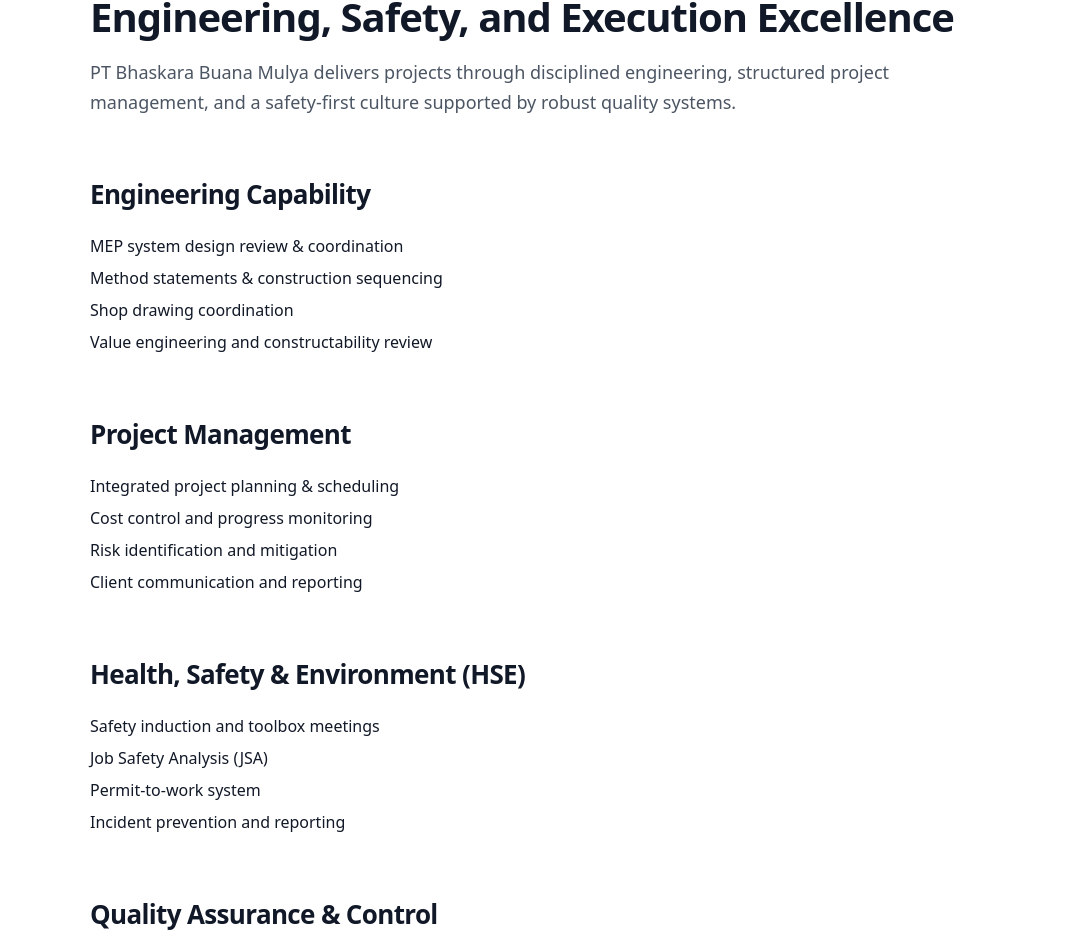
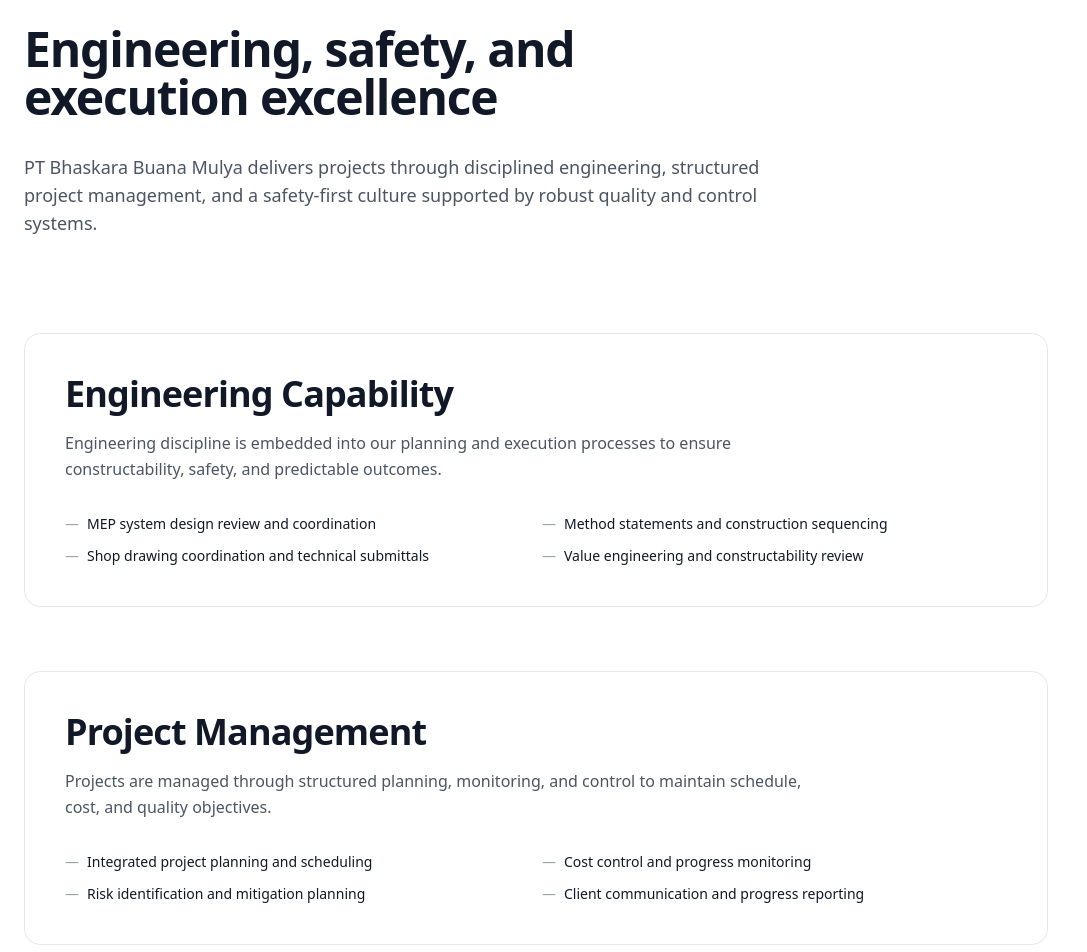
Before and after one commit to herlan-syihabudin/Bhaskara, a Next.js app: page /capabilities in a window 1280 px wide. Shown: the part 212-1164 px from the top of the page, without its empty margins (0-1087 px from the left). Built offline with nearby package versions, Linux system fonts and the light colour scheme.

Commit message:
Update page.tsx

```diff
--- a/app/capabilities/page.tsx
+++ b/app/capabilities/page.tsx
@@ -1,84 +1,107 @@
 export default function CapabilitiesPage() {
   return (
-    <section style={{ padding: "96px 48px" }}>
-      <div style={{ maxWidth: 1100, margin: "0 auto" }}>
-        <p style={{ fontSize: 12, letterSpacing: "0.2em", color: "#6b7280" }}>
-          CAPABILITIES
-        </p>
+    <section className="bg-white">
+      <div className="container-bbm py-28">
+        {/* HEADER */}
+        <div className="max-w-3xl">
+          <span className="badge">CAPABILITIES</span>
 
-        <h1 style={{ fontSize: 40, marginTop: 16 }}>
-          Engineering, Safety, and Execution Excellence
+          <h1 className="mt-6">
+            Engineering, safety, and
+            <span className="block">execution excellence</span>
           </h1>
 
-        <p style={{ marginTop: 20, fontSize: 18, lineHeight: 1.7, maxWidth: 800 }}>
-          PT Bhaskara Buana Mulya delivers projects through disciplined engineering,
-          structured project management, and a safety-first culture supported by
-          robust quality systems.
+          <p className="mt-8 text-lg">
+            PT Bhaskara Buana Mulya delivers projects through disciplined
+            engineering, structured project management, and a safety-first
+            culture supported by robust quality and control systems.
           </p>
+        </div>
 
-        {/* ENGINEERING */}
-        <Section
+        {/* CAPABILITY SECTIONS */}
+        <div className="mt-24 grid gap-16 max-w-5xl">
+          <CapabilitySection
             title="Engineering Capability"
+            desc="Engineering discipline is embedded into our planning and execution processes to ensure constructability, safety, and predictable outcomes."
             items={[
-            "MEP system design review & coordination",
-            "Method statements & construction sequencing",
-            "Shop drawing coordination",
+              "MEP system design review and coordination",
+              "Method statements and construction sequencing",
+              "Shop drawing coordination and technical submittals",
               "Value engineering and constructability review",
             ]}
           />
 
-        {/* PROJECT MANAGEMENT */}
-        <Section
+          <CapabilitySection
             title="Project Management"
+            desc="Projects are managed through structured planning, monitoring, and control to maintain schedule, cost, and quality objectives."
             items={[
-            "Integrated project planning & scheduling",
+              "Integrated project planning and scheduling",
               "Cost control and progress monitoring",
-            "Risk identification and mitigation",
-            "Client communication and reporting",
+              "Risk identification and mitigation planning",
+              "Client communication and progress reporting",
             ]}
           />
 
-        {/* HSE */}
-        <Section
+          <CapabilitySection
             title="Health, Safety & Environment (HSE)"
+            desc="Safety is a non-negotiable value enforced across all project activities through proactive planning and site supervision."
             items={[
-            "Safety induction and toolbox meetings",
-            "Job Safety Analysis (JSA)",
-            "Permit-to-work system",
-            "Incident prevention and reporting",
+              "Safety induction and regular toolbox meetings",
+              "Job Safety Analysis (JSA) implementation",
+              "Permit-to-work system and site controls",
+              "Incident prevention, reporting, and corrective actions",
             ]}
           />
 
-        {/* QUALITY */}
-        <Section
+          <CapabilitySection
             title="Quality Assurance & Control"
+            desc="Quality is ensured through systematic inspection, documentation, and continuous improvement processes."
             items={[
-            "Inspection & Test Plan (ITP)",
+              "Inspection and Test Plans (ITP)",
               "Material and workmanship inspection",
               "Documentation and handover dossiers",
-            "Continuous improvement process",
+              "Continuous improvement and corrective actions",
             ]}
           />
+        </div>
+
+        {/* CLOSING */}
+        <div className="mt-24 max-w-3xl border-t border-gray-200 pt-10">
+          <p className="text-sm text-gray-500">
+            Our capabilities are continuously developed to align with project
+            complexity, regulatory requirements, and our clients’ operational
+            objectives.
+          </p>
+        </div>
       </div>
     </section>
   );
 }
 
-/* ===== reusable section ===== */
-function Section({
+/* ===== REUSABLE SECTION ===== */
+function CapabilitySection({
   title,
+  desc,
   items,
 }: {
   title: string;
+  desc: string;
   items: string[];
 }) {
   return (
-    <div style={{ marginTop: 56 }}>
-      <h2 style={{ fontSize: 26 }}>{title}</h2>
+    <div className="card p-10">
+      <h2>{title}</h2>
 
-      <ul style={{ marginTop: 16, lineHeight: 2 }}>
+      <p className="mt-4 max-w-3xl">
+        {desc}
+      </p>
+
+      <ul className="mt-8 grid gap-3 md:grid-cols-2 text-sm">
         {items.map((item) => (
-          <li key={item}>{item}</li>
+          <li key={item} className="flex gap-2">
+            <span className="text-gray-400">—</span>
+            <span>{item}</span>
+          </li>
         ))}
       </ul>
     </div>
```
Lines whose indentation alone changed are shown as unchanged.
